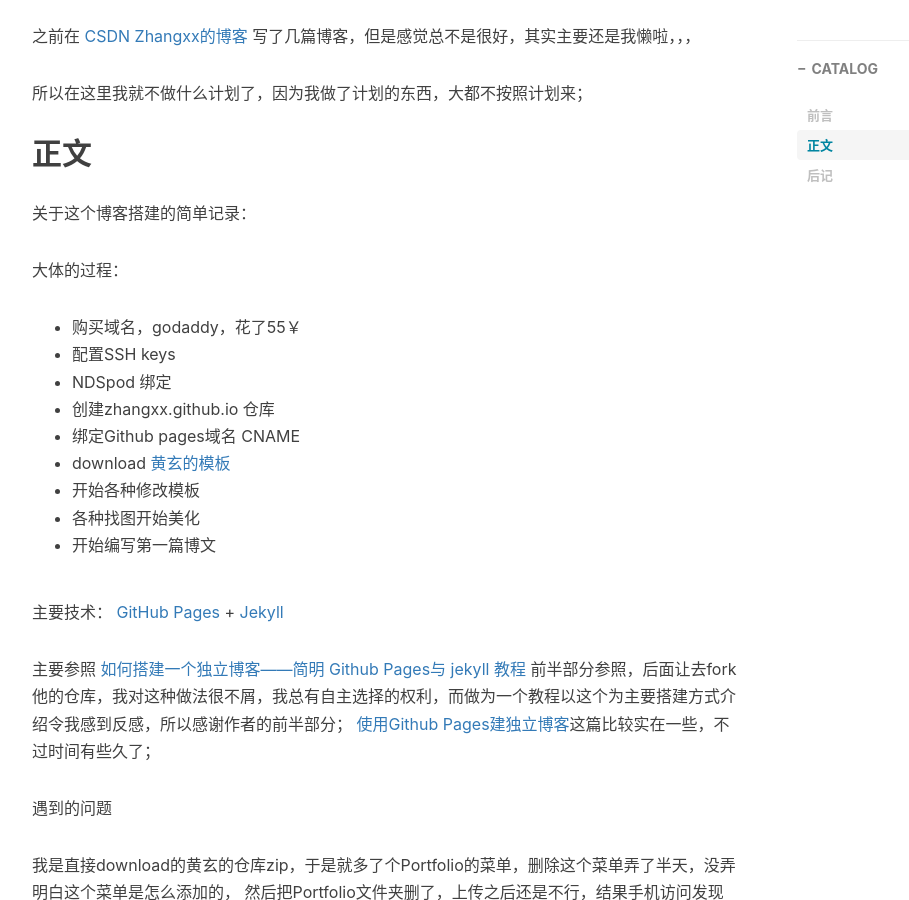
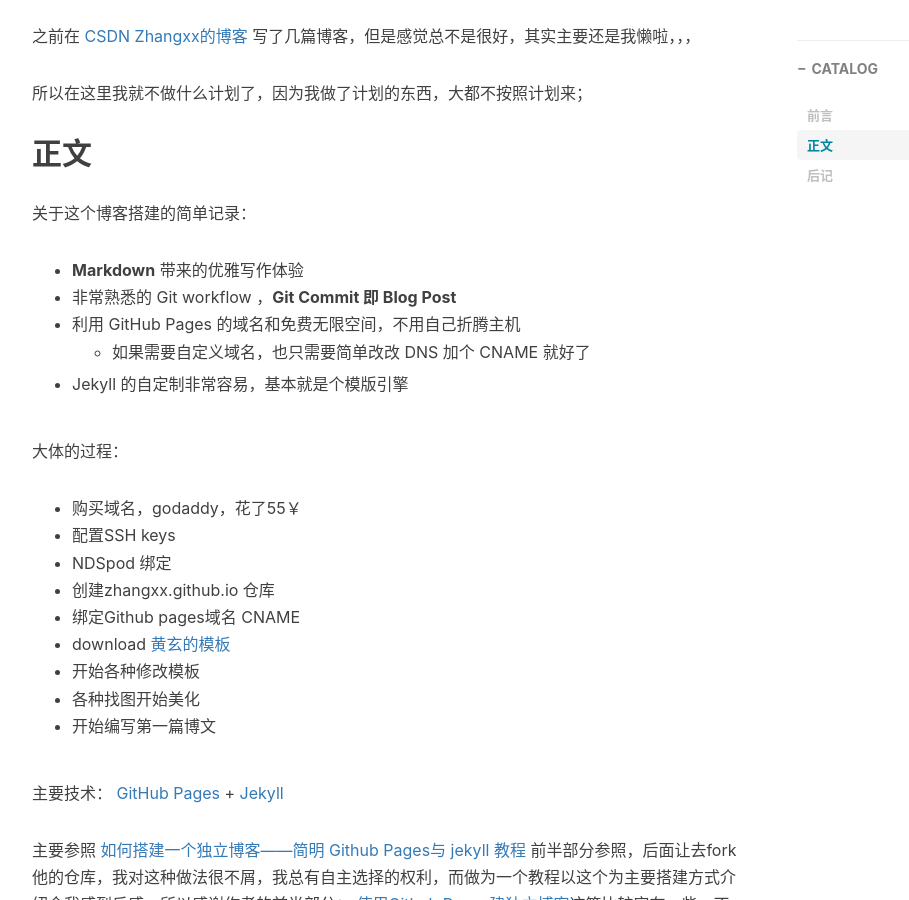
Before and after one commit to zhangxx0/zhangxx0.github.io, a Jekyll site: the page built from _posts/2016-04-28-hello-2016.markdown, in a window 1280 px wide and 900 px high, scrolled down 736 px. Shown: the whole window, without its empty margins (233-1142 px from the left). Built offline with Jekyll 4.4.1, drawn with Linux system fonts in a browser that asks for light colours; nearby versions of some CDN libraries; comment, search, counter and statistics services are not loaded.

Commit message:
Update 2016-04-28-hello-2016.markdown

```diff
--- a/_posts/2016-04-28-hello-2016.markdown
+++ b/_posts/2016-04-28-hello-2016.markdown
@@ -24,6 +24,12 @@ tags:
 ## 正文
 
 关于这个博客搭建的简单记录：
+
+* **Markdown** 带来的优雅写作体验
+* 非常熟悉的 Git workflow ，**Git Commit 即 Blog Post**
+* 利用 GitHub Pages 的域名和免费无限空间，不用自己折腾主机
+	* 如果需要自定义域名，也只需要简单改改 DNS 加个 CNAME 就好了
+* Jekyll 的自定制非常容易，基本就是个模版引擎
 
 大体的过程：
 * 购买域名，godaddy，花了55￥
```
